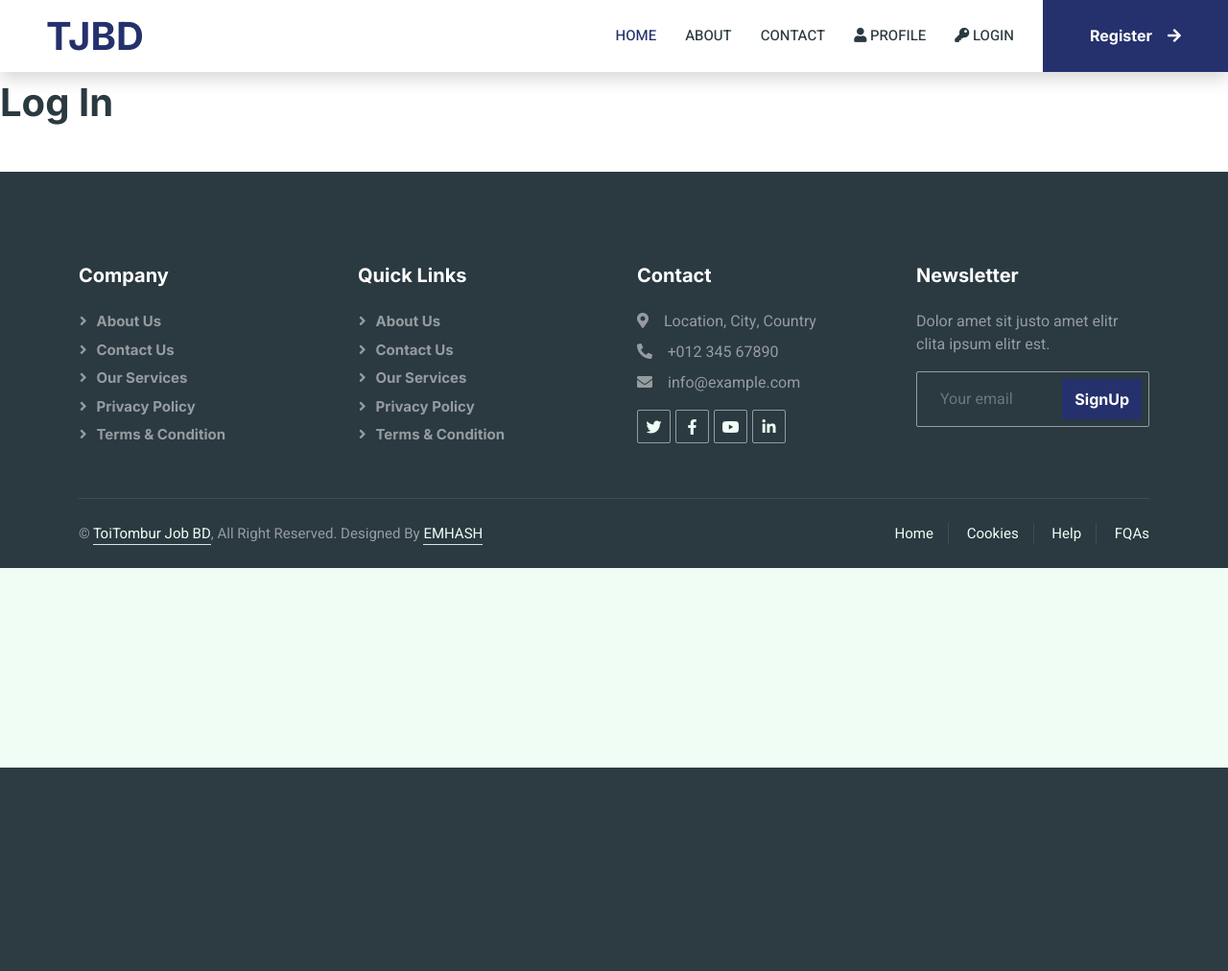
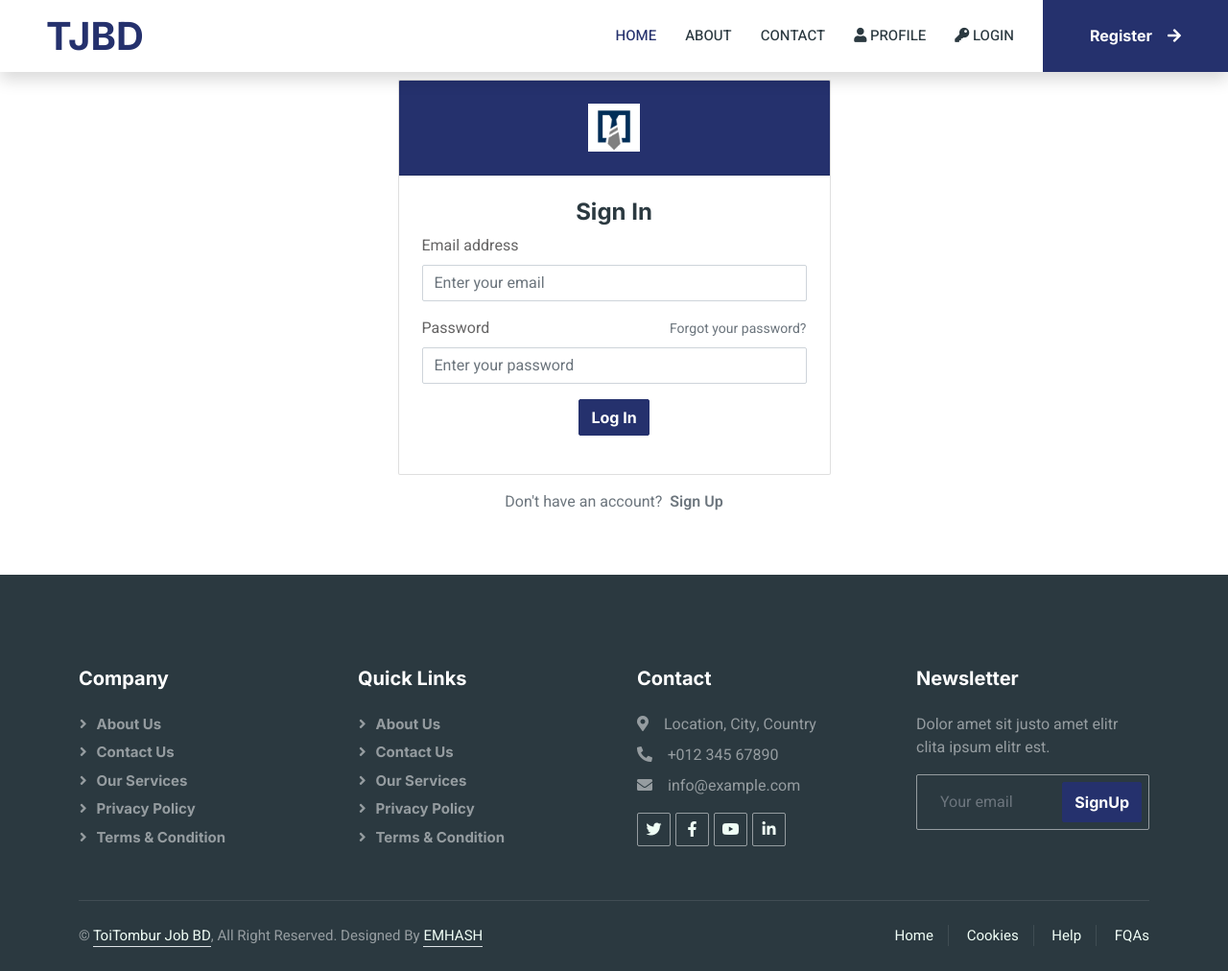
Before and after one commit to emhash/Job-Portal-Website-Django, a Django app: page /user/login/ in a window 1280 px wide. Shown: the whole page at 96% size. Before the commit the page ends 800 px from the top, so only its background shows below. Run offline with Django 5.2, Linux system fonts and the light colour scheme; some libraries are stand-ins or nearby versions.

Commit message:
authenticate update

```diff
--- a/employee/models.py
+++ b/employee/models.py
@@ -44,6 +44,7 @@ class EmployeeProfile(CommonBaseModel):
 
 
 class CompanyProfile(CommonBaseModel):
+    name = models.CharField(max_length=150)
     personal_emplyee = models.ForeignKey(EmployeeProfile, on_delete=models.CASCADE)
     brand_logo = models.FileField(upload_to="LogoOfCompanies")
     about = models.TextField(null=True, blank=True)
--- a/templates/home/pages/job_detail.html
+++ b/templates/home/pages/job_detail.html
@@ -5,6 +5,7 @@
 
 <div class="container-xxl py-5 wow fadeInUp" data-wow-delay="0.1s" style="visibility: visible; animation-delay: 0.1s; animation-name: fadeInUp;">
     <div class="container">
+        <h5>Company Name - {{the_post.company.name}}</h5>
         <div class="row gy-5 gx-4">
             <div class="col-lg-8">
                 <div class="d-flex align-items-center mb-5">
@@ -72,6 +73,7 @@
             <div class="col-lg-4">
                 <div class="bg-light rounded p-5 mb-4 wow slideInUp" data-wow-delay="0.1s" style="visibility: visible; animation-delay: 0.1s; animation-name: slideInUp;">
                     <h4 class="mb-4">Job Summery</h4>
+
                     <p><i class="fa fa-angle-right text-primary me-2"></i>Published On: 01 Jan, 2045</p>
                     <p><i class="fa fa-angle-right text-primary me-2"></i>Vacancy: {{the_post.vacancy}} Position</p>
                     <p><i class="fa fa-angle-right text-primary me-2"></i>Job Nature:{% if the_post.full_time  %}Full Time{% else %}Part Time{% endif %}</p>
--- a/templates/home/pages/login.html
+++ b/templates/home/pages/login.html
@@ -1,8 +1,59 @@
 {% extends "home/base/base.html" %}
+{% load static %}
 {% block title %}Login{% endblock title %}
 {% block content %}
 
-<h1>Log In</h1>
+<div class="container">
+    <div class="row justify-content-center">
+        <div class="col-xxl-4 col-lg-5">
+            <div class="card">
+
+                <div class="card-header pt-4 pb-4 text-center bg-primary">
+                    <a href="{% url "homepage" %}">
+                        <span><img src="{% static "jlogo.jpg" %}" alt="" height="50"></span>
+                    </a>
+                </div>
+
+                <div class="card-body p-4">
+
+                    <div class="text-center w-75 m-auto">
+                        <h4 class="text-dark-50 text-center pb-0 fw-bold">Sign In</h4>
+                    </div>
+
+                    <form method = "POST" novalidate>
+                        {% csrf_token %}
+                        <div class="mb-3">
+                            <label for="emailaddress" class="form-label">Email address</label>
+                            <input class="form-control" name="user_email" type="email" id="emailaddress" required="" placeholder="Enter your email">
+                        </div>
+
+                        <div class="mb-3">
+                            <a href="#" class="text-muted float-end"><small>Forgot your password?</small></a>
+                            <label for="password" class="form-label">Password</label>
+                            <div class="input-group input-group-merge">
+                                <input type="password" name="user_password" id="password" class="form-control" placeholder="Enter your password">
+
+                            </div>
+                        </div>
 
 
+                        <div class="mb-3 mb-0 text-center">
+                            <button class="btn btn-primary" type="submit"> Log In </button>
+                        </div>
+
+                    </form>
+                </div>
+            </div>
+            <div class="row mt-3">
+                <div class="col-12 text-center">
+                    <p class="text-muted">Don't have an account? <a href="{% url "user_register" %}" class="text-muted ms-1"><b>Sign Up</b></a></p>
+                </div>
+            </div>
+
+
+        </div>
+    </div>
+
+</div>
+
 {% endblock content %}
--- a/users/urls.py
+++ b/users/urls.py
@@ -4,6 +4,6 @@ from . import views
 urlpatterns = [
     path('login/', views.user_login, name="user_login" ),
     path('register/', views.user_register, name="user_register" ),
-    path('logout/', views.logout, name="user_logout"),
+    path('logout/', views.user_logout, name="user_logout"),
 
 ]
--- a/users/views.py
+++ b/users/views.py
@@ -5,8 +5,21 @@ from django.contrib.auth import authenticate, logout, login
 
 from .forms import UserForm
 
+def user_login(request):
+    if request.method == "POST":
+        user_email = request.POST.get('user_email')
+        user_password = request.POST.get('user_password')
 
-def user_login(request):
+        # Authenticate the user
+        user = authenticate(request, username=user_email, password=user_password)
+
+        if user is not None:
+            login(request, user)
+            messages.success(request, "Log in successful!")
+            return redirect("homepage")
+        else:
+            messages.warning(request, "Invalid email or password.")
+
     return render(request, "home/pages/login.html")
 
 def user_register(request):
```
Also changed, not shown: templates/home/pages/register.html (+34 -8 lines), db.sqlite3, employee/migrations/0008_companyprofile_name.py (added), static/jlogo.jpg (added).
